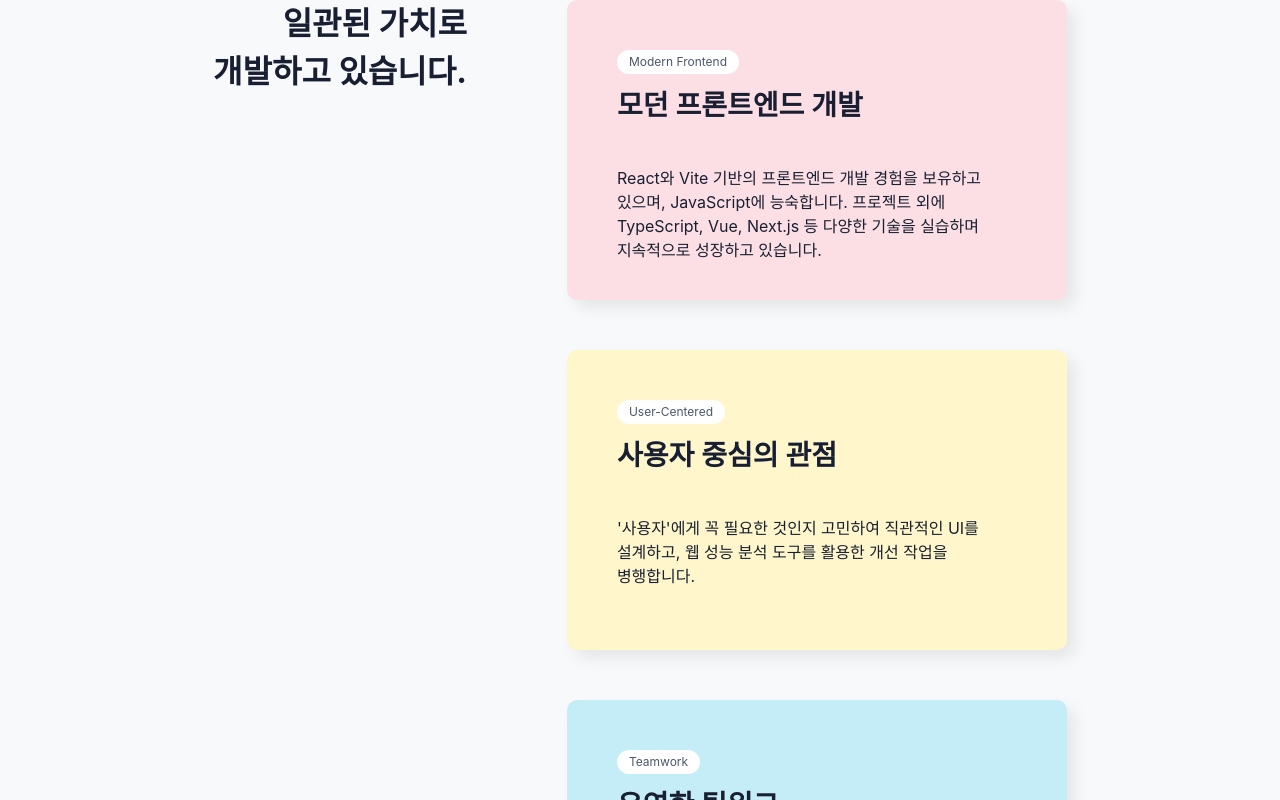
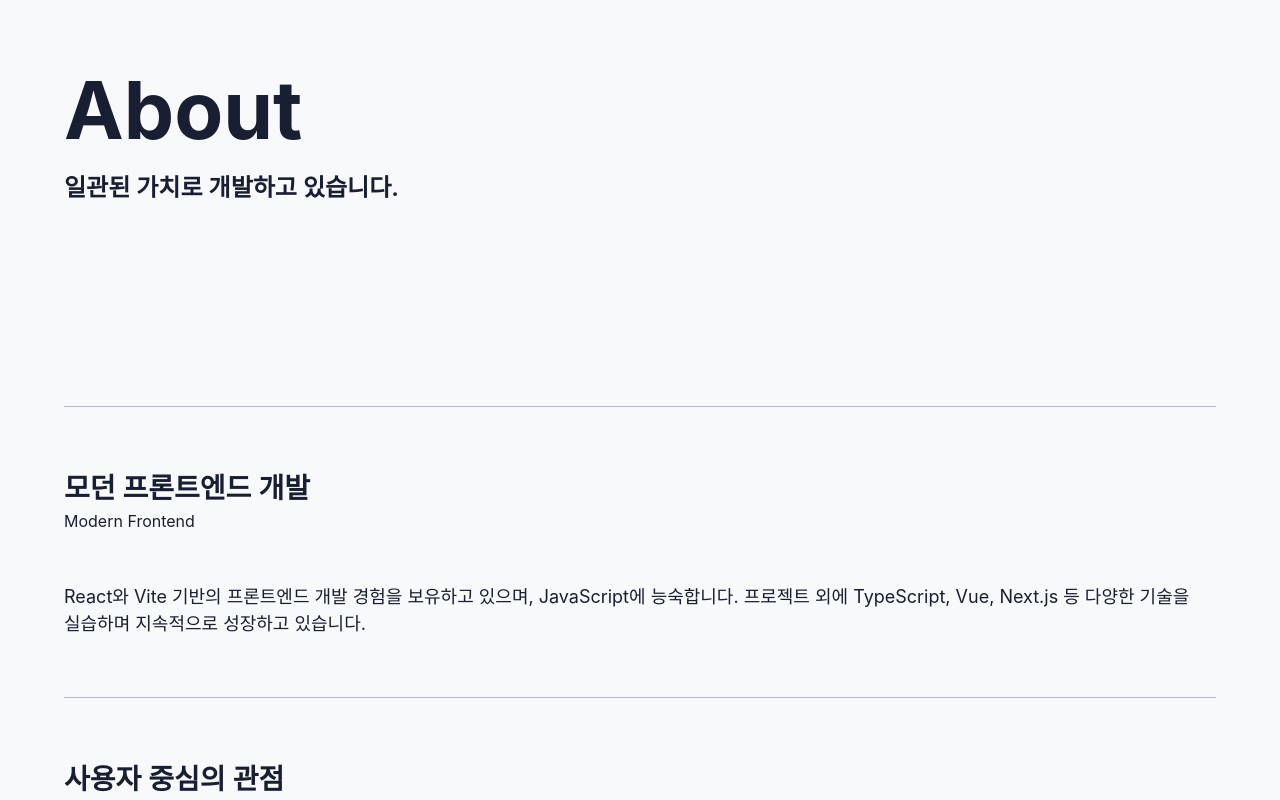
Before and after one commit to oLangS2/portfolio, a React (Create React App) app: page / in a window 1280 px wide. Shown: the part 900-1700 px from the top of the page. Built offline with nearby package versions, Linux system fonts and the light colour scheme; a web font is replaced by a local one.

Commit message:
about 영역 스타일 수정

```diff
--- a/src/components/sections/AboutMe.jsx
+++ b/src/components/sections/AboutMe.jsx
@@ -3,35 +3,34 @@ import React from 'react'
 const AboutMe = () => {
   return (
     <div className="section" id="about" data-aos="fade-up">
-      <div className="section_wrap about_wrap flex">
-        <div className="left">
-          <h2>일관된 가치로<br />개발하고 있습니다.</h2>
-        </div>
-        <div className="right">
+      <div className="section_wrap about_wrap">
+          <header>
+            <h3 className='title'>About</h3>
+            <p>일관된 가치로 개발하고 있습니다.</p>
+          </header>
           <article className="box box1">
+            <strong>모던 프론트엔드 개발</strong>
             <span>Modern Frontend</span>
-            <strong>모던 프론트엔드 개발</strong>
             <p>
               React와 Vite 기반의 프론트엔드 개발 경험을 보유하고 있으며, JavaScript에 능숙합니다.
               프로젝트 외에 TypeScript, Vue, Next.js 등 다양한 기술을 실습하며 지속적으로 성장하고 있습니다.
             </p>
           </article>
           <article className="box box2">
+            <strong>사용자 중심의 관점</strong>
             <span>User-Centered</span>
-            <strong>사용자 중심의 관점</strong>
             <p>
               '사용자'에게 꼭 필요한 것인지 고민하여 직관적인 UI를 설계하고, 웹 성능 분석 도구를 활용한 개선 작업을 병행합니다.
             </p>
           </article>
           <article className="box box3">
+            <strong>유연한 팀워크</strong>
             <span>Teamwork</span>
-            <strong>유연한 팀워크</strong>
             <p>
               Github 이용한 협업 경험이 있으며, Slack, Notion, Figma 등의 협업 도구 사용 경험도 있습니다.
               협업의 흐름 속에서, 완성도 높은 결과를 만듭니다.
             </p>
           </article>
-        </div>
       </div>
     </div>
   )
--- a/src/styles/global.scss
+++ b/src/styles/global.scss
@@ -182,61 +182,32 @@ button {
     //!SECTION 섹션 공통
     //SECTION 기술
     .about_wrap{
-        justify-content: center;
-        align-items: flex-start;
-        gap: 100px;
-        .left{
-            position: sticky;
-            top: 100px;
-            h2{
-                font-size: 2rem;
-                text-align: right;
+        header {
+            padding: 0 0 200px 0;
+            border-bottom: 1px solid $gray-3;
+            .title{
+                margin: 50px 0 0;
+            }
+            p{
+                font-size: 24px;
+                font-weight: 600;
             }
         }
-        .right{
         .box{
-                width: 500px;
-                height: 300px;
-                background-color: rgb(252, 223, 228);
-                box-shadow: 8px 8px 16px 0 rgba(0, 0, 0, 0.08);
-                padding: 50px;
-                border-radius: 10px;
-                transition: 0.5s;
-                position: sticky;
-                top: 100px;
-                margin-top: 50px;
-                &.box1{
-                    margin-top: 0;
-                }
-                &.box2{
-                    background-color: rgb(255, 246, 203);
-                }
-                &.box3{
-                    background-color: rgb(197, 237, 247);
-                }
-
-                span{
-                    font-size: 12px;
-                    color: $gray-1;
-                    background-color: $white-0;
-                    border-radius: 100px;
-                    padding:3px 12px;
-                    display: block;
-                    width: max-content;
-                    margin-bottom: 10px;
-                }
+            padding: 60px 0;
+            border-bottom: 1px solid $gray-3;
             strong{
                 font-size: 28px;
                 font-weight: 600;
             }
+            span{
+                display: block;
+                margin-bottom: 50px;
+            }
             p{
-                    padding-top: 40px;
-                    word-break: keep-all;
-                    color: $gray-0;
+                font-size: 18px;
             }
         }
-        }
-
     }
     //!SECTION 기술
     //SECTION 프로젝트
```
Lines whose indentation alone changed are shown as unchanged.
